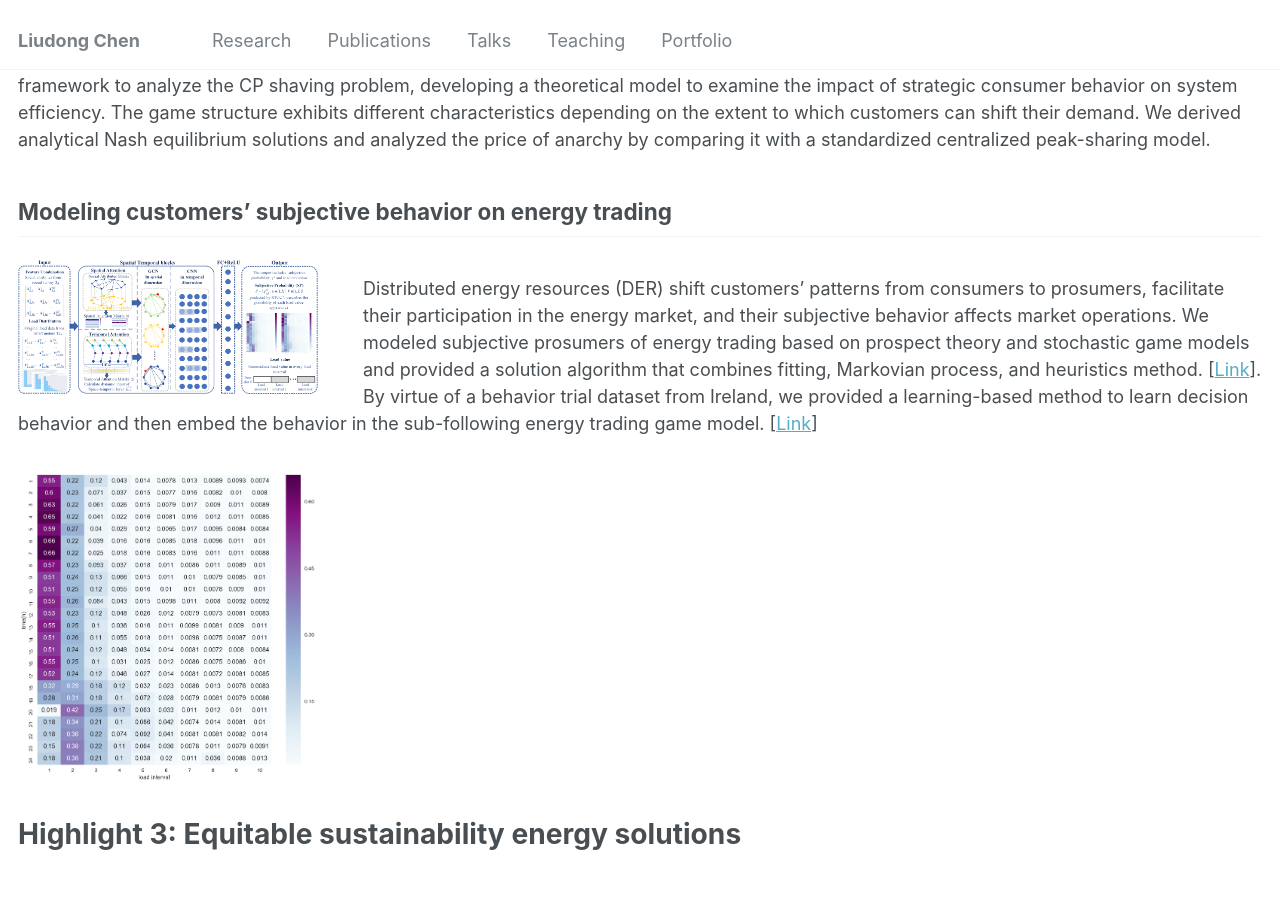
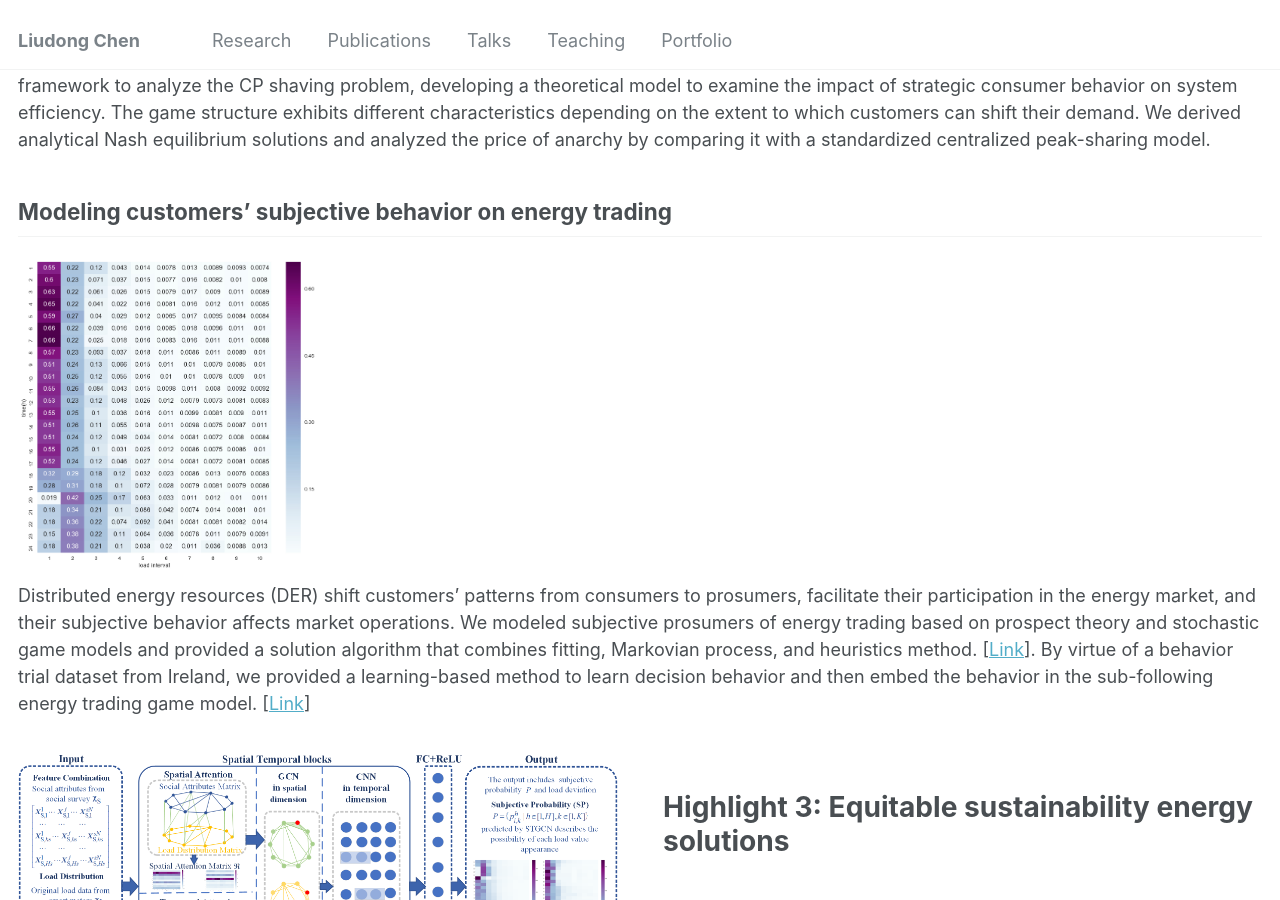
Before and after one commit to liudong-chen/liudong-chen.github.io, a Jekyll site: the page built from _pages/research.md, in a window 1280 px wide and 900 px high, scrolled down 532 px. Built offline with Jekyll 4.4.1, drawn with Linux system fonts in a browser that asks for light colours.

Commit message:
Update research.md

```diff
--- a/_pages/research.md
+++ b/_pages/research.md
@@ -22,17 +22,17 @@ We proposed the concept of prudent demand, which states that future price uncert
 Coincident peak (CP) demand charge charges consumers' individual demand at the system's overall peak time. We proposed a novel game-based framework to analyze the CP shaving problem, developing a theoretical model to examine the impact of strategic consumer behavior on system efficiency. The game structure exhibits different characteristics depending on the extent to which customers can shift their demand. We derived analytical Nash equilibrium solutions and analyzed the price of anarchy by comparing it with a standardized centralized peak-sharing model.
 
 ## Modeling customers' subjective behavior on energy trading
-<img style="float: left;  margin-top: 10px;
-  margin-bottom: 10px;
-  margin-right: 45px;
-  margin-left: 0px;" src="/assets/Social_attributes_figure.png" width="300px" >
-<br />
-Distributed energy resources (DER) shift customers' patterns from consumers to prosumers, facilitate their participation in the energy market, and their subjective behavior affects market operations. We modeled subjective prosumers of energy trading based on prospect theory and stochastic game models and provided a solution algorithm that combines fitting, Markovian process, and heuristics method. [[Link](../assets/Social_Attributes.pdf)]. By virtue of a behavior trial dataset from Ireland, we provided a learning-based method to learn decision behavior and then embed the behavior in the sub-following energy trading game model. [[Link](../assets/Data_Driven_Stochastic_Game.pdf)]
-
 <img style="center: left;  margin-top: 10px;
   margin-bottom: 10px;
   margin-right: 45px;
   margin-left: 0px;" src="/assets/Subjective_probability.jpg" width="300px" >
+<br />
+Distributed energy resources (DER) shift customers' patterns from consumers to prosumers, facilitate their participation in the energy market, and their subjective behavior affects market operations. We modeled subjective prosumers of energy trading based on prospect theory and stochastic game models and provided a solution algorithm that combines fitting, Markovian process, and heuristics method. [[Link](../assets/Social_Attributes.pdf)]. By virtue of a behavior trial dataset from Ireland, we provided a learning-based method to learn decision behavior and then embed the behavior in the sub-following energy trading game model. [[Link](../assets/Data_Driven_Stochastic_Game.pdf)]
+
+<img style="float: left;  margin-top: 10px;
+  margin-bottom: 10px;
+  margin-right: 45px;
+  margin-left: 0px;" src="/assets/Social_attributes_figure.png" width="600px" >
 <br />
 
 # Highlight 3: Equitable sustainability energy solutions
```
